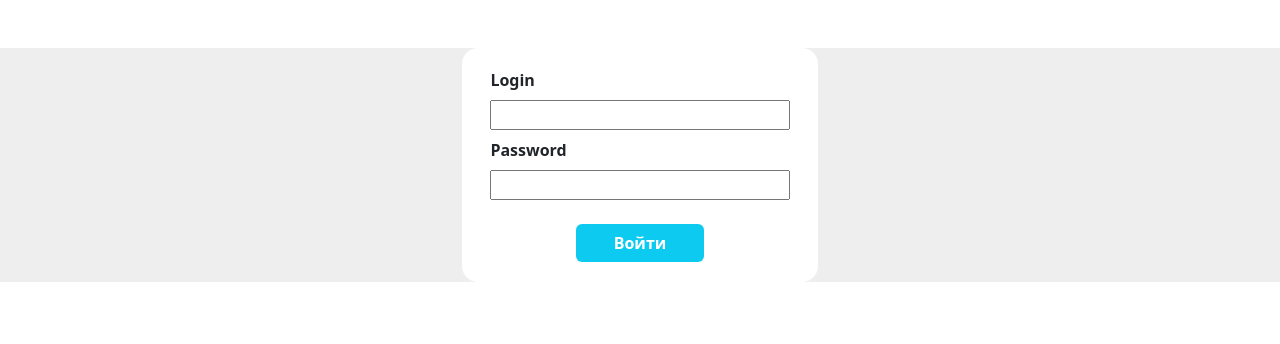
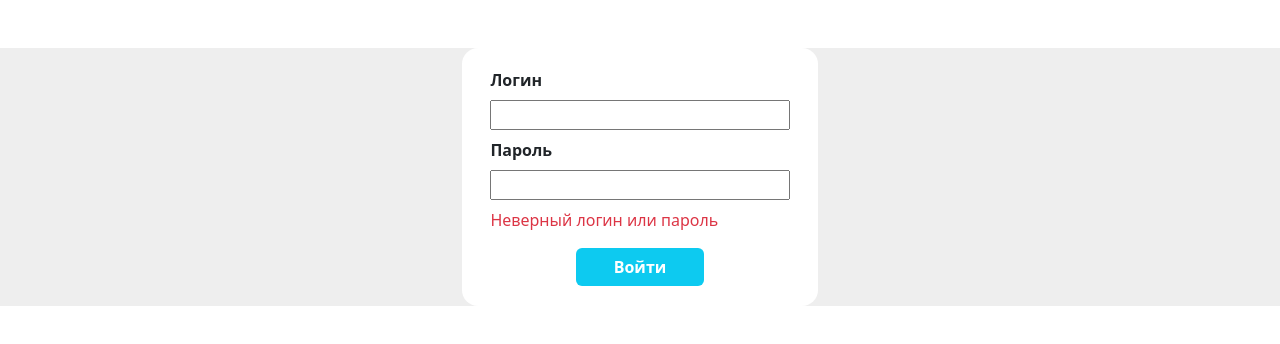
Before and after one commit to Hrpl/ReactProject, a React (Vite) app: page /login in a window 1280 px wide. Both pictures are taken after a click on the button "Войти". Shown: the top 344 px of the page. Built offline with nearby package versions, Linux system fonts and the light colour scheme; no server answers.

Commit message:
add authoriz

```diff
--- a/package.json
+++ b/package.json
@@ -10,8 +10,10 @@
     "preview": "vite preview"
   },
   "dependencies": {
+    "axios": "^1.7.2",
     "babel": "^6.23.0",
     "bootstrap": "^5.3.3",
+    "js-cookie": "^3.0.5",
     "react": "^18.3.1",
     "react-dom": "^18.3.1",
     "react-router-dom": "^6.24.1"
--- a/src/components/Login.jsx
+++ b/src/components/Login.jsx
@@ -1,14 +1,28 @@
-import { useContext, useEffect, useState } from "react"
+import { useContext, useRef } from "react"
 import { AuthContext } from "../context/AuthContext"
+import { useNavigate } from "react-router-dom"
 import styles from "../styles/Login.module.css"
+
+import {apiLogin} from '../services/api-services'
+import Cookies from 'js-cookie';
+
 
 
 export function Login(){
 
     const {user, setUser } = useContext(AuthContext)
+    const errorRef = useRef(null)
 
-    function clickLoginButton(){
-        console.log(user)
+    const navigate = useNavigate()
+
+    async function clickLoginButton(){
+        const resp = await apiLogin(user.login, user.password)
+
+        if(resp != null) {
+            navigate("/")
+            Cookies.set('userName', `${resp.data.name}`, { expires: 1})
+        }
+        else errorRef.current.hidden = false
     }
 
     return(
@@ -16,17 +30,20 @@ export function Login(){
         <div className="mt-5 mx-5 d-flex justify-content-center">
             <div className={styles.place}>
                 <div className="d-flex flex-column">
-                    <label className={styles.boldLabel} htmlFor="login">Login</label>
+                    <label className={styles.boldLabel} htmlFor="login"> Логин</label>
                     <input value={user.login} className="m-2" id="login" type="text"
                     onChange={(event) => setUser({...user, login: event.target.value})} />
                 </div>
 
                 <div className="d-flex flex-column">
-                    <label className={styles.boldLabel}>Password</label>
+                    <label className={styles.boldLabel}>Пароль</label>
                     <input value={user.password} className="m-2" id="password" type="password"
                     onChange={(event) => setUser({...user, password: event.target.value})} />
                 </div>
 
+                <div ref={errorRef} className="text-danger ms-2" hidden>
+                    Неверный логин или пароль
+                </div>
 
                 <button className="bg-info btn text-white d-flex align-self-center justify-content-center mt-3 mb-0" style={{
                     fontWeight: 600,
--- a/src/main.jsx
+++ b/src/main.jsx
@@ -10,7 +10,7 @@ import {
   Route,
   Link,
 } from "react-router-dom";
-import { AuthProvider } from './context/AuthContext.jsx'
+import { AuthProvider } from './context/AuthContext'
 
 const router = createBrowserRouter([
   {
--- /dev/null
+++ b/src/services/api-services.js
@@ -0,0 +1,16 @@
+
+import axios from "axios"
+
+export async function apiLogin(login, password){
+
+    try{
+        const data = await axios.get(`http://192.168.0.12:8081/api/users/login/${login}/${password}`)
+
+        return data
+    }
+    catch(error){
+        return null
+    }
+
+
+}
```
Also changed, not shown: src/components/Header.jsx (+5 -8 lines), src/models/User.ts (added, +7 -0 lines), 1 other file (tests, documents, lock files or other folders).
